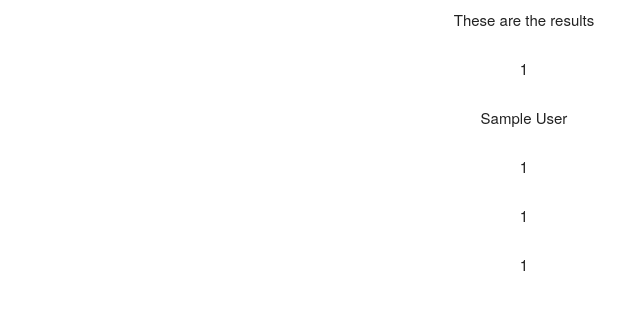
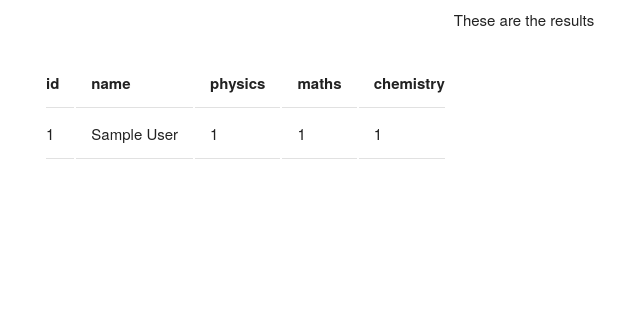
Before and after one commit to kineticskunk/microservice-application, a Flask app: page /results in a window 1280 px wide. Shown: the top 310 px of the page, without its empty margins (124-764 px from the left). Run offline with Flask 2, Linux system fonts and the light colour scheme; tables that the repository leaves empty hold one stand-in row (values such as "Sample post").

Commit message:
pushing to master

```diff
--- a/templates/results.html
+++ b/templates/results.html
@@ -8,16 +8,29 @@
     <link rel="stylesheet" type="text/css" media="screen" href="static/style.css" />
 </head>
 <body>
-    <p>These are the results</p>
-    {% for x in data %}
-      <div>
-        <p>{{ x.id }}</p>
-        <p>{{ x.name }}</p>
-        <p>{{ x.physics }}</p>
-        <p>{{ x.maths }}</p>
-        <p>{{ x.chemistry }}</p>
-      </div>
-    {% endfor %}
+   <div class="container">
+    <table class="table table-striped table-list-search" style="word-wrap: break-word; min-width: 200px; max-width: 500px">
+      <tr>
+        <th>id</th>
+        <th>name</th>
+        <th>physics</th>
+        <th>maths</th>
+        <th>chemistry</th>
+        </tr>
+      <p>These are the results</p>
+      {% for x in data %}
+      <tr>
+        <div>
+          <td>{{ x.id }}</td>
+          <td>{{ x.name }}</td>
+          <td>{{ x.physics }}</td>
+          <td>{{ x.maths }}</td>
+          <td>{{ x.chemistry }}</td>
+        </div>
+        </tr>
+      {% endfor %}
+  </table>
 
+   </div>
 </body>
 </html>
```
